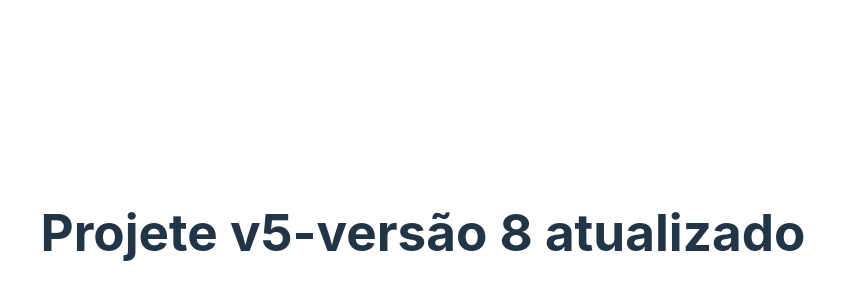
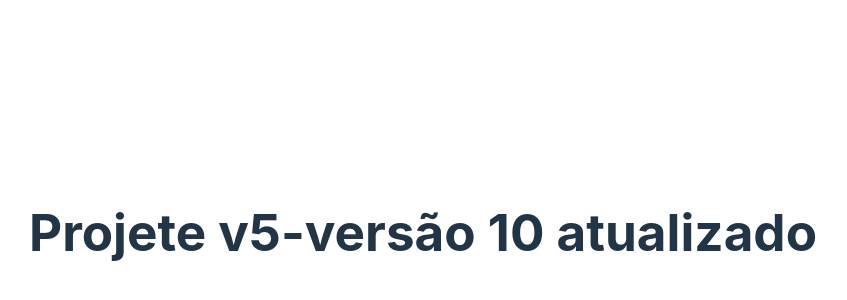
Before and after one commit to ARPDev-Desenvolvimento/init-react-vite-v5, a React (Vite) app: page / in a window 1280 px wide. Shown: the part 168-468 px from the top of the page, without its empty margins (217-1064 px from the left). Built offline with nearby package versions, Linux system fonts and the light colour scheme.

Commit message:
git push o

```diff
--- a/src/App.tsx
+++ b/src/App.tsx
@@ -3,7 +3,7 @@ import "./App.css";
 function App() {
   return (
     <>
-      <h1>Projete v5-versão 8 atualizado</h1>
+      <h1>Projete v5-versão 10 atualizado</h1>
     </>
   );
 }
```
